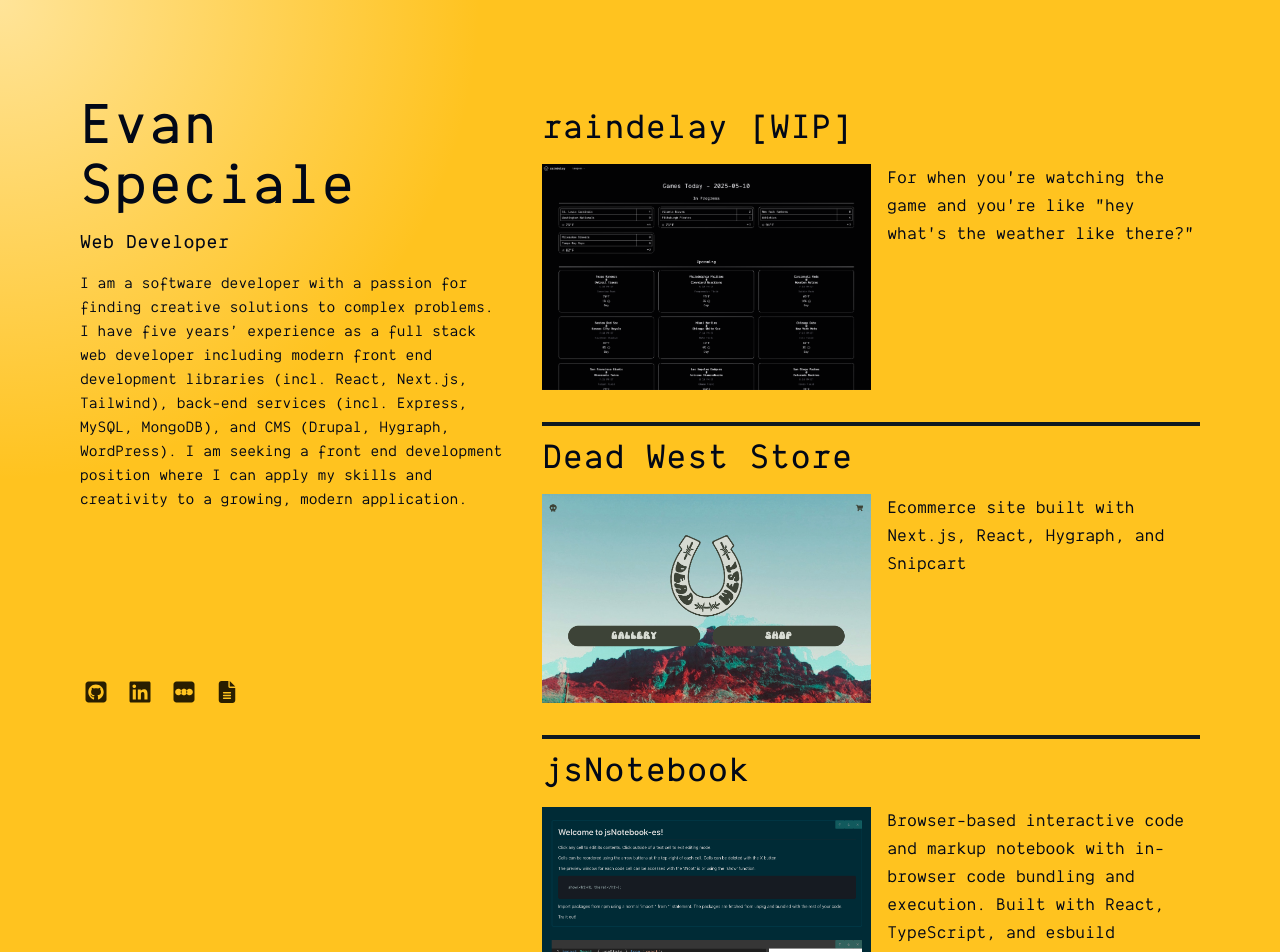
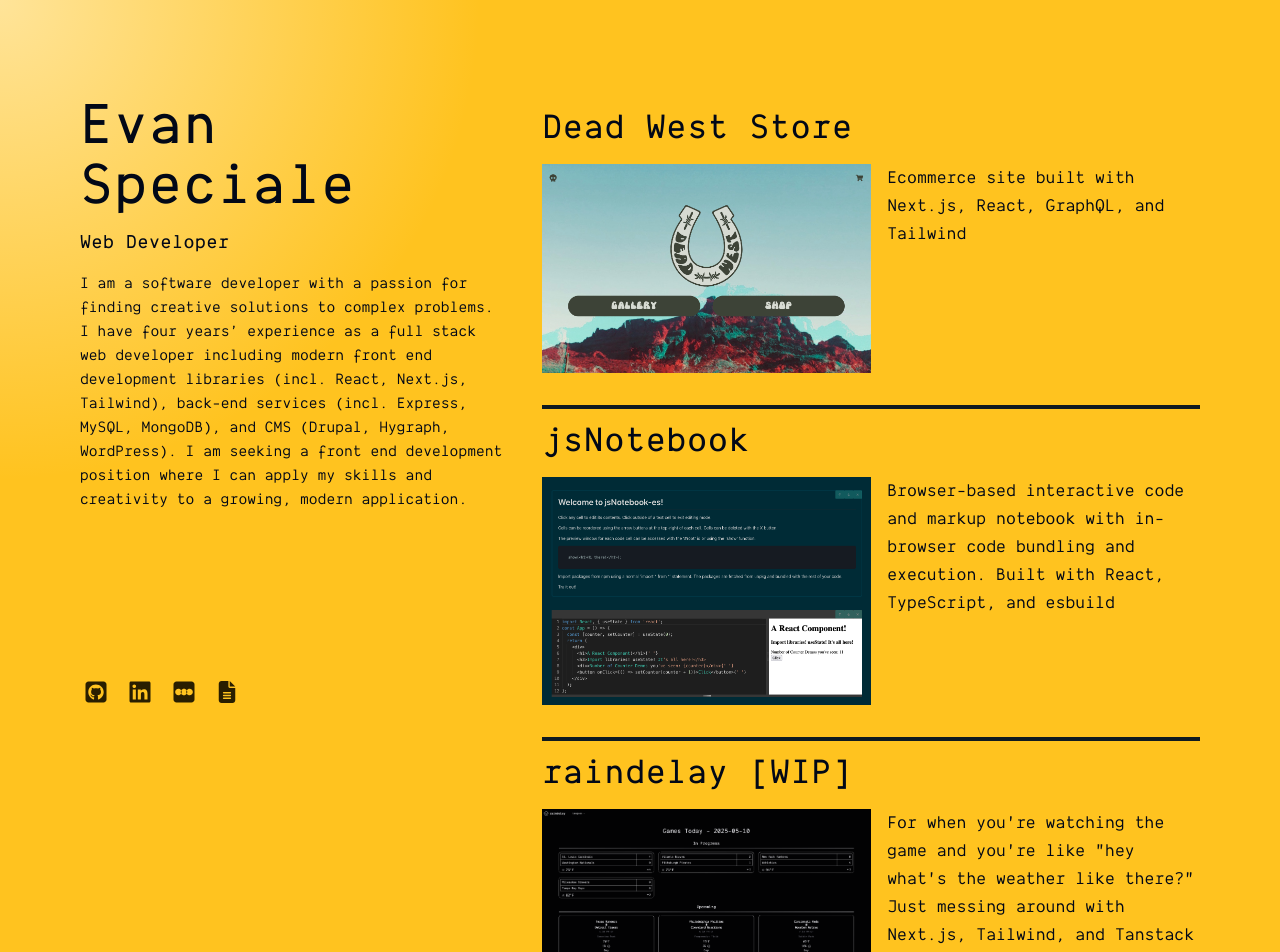
Before and after one commit to EvanSpeciale/evanspeciale, a Next.js app: page / in a window 1280 px wide. Shown: the top 952 px of the page. Built offline with nearby package versions, Linux system fonts and the light colour scheme.

Commit message:
update resume

```diff
--- a/src/app/page.tsx
+++ b/src/app/page.tsx
@@ -15,7 +15,7 @@
                 <h1 className="text-5xl font-bold tracking-wide sm:text-6xl font-bold">Evan Speciale</h1>
                 <h2 className="mt-3 text-lg tracking-wide sm:text-xl font-bold">Web Developer</h2>
                 <div className="mt-4 mr-4">
-                  I am a software developer with a passion for finding creative solutions to complex problems. I have five years’ experience as a full stack web developer including modern front end development libraries (incl. React, Next.js, Tailwind), back-end services (incl. Express, MySQL, MongoDB), and CMS (Drupal, Hygraph, WordPress). I am seeking a front end development position where I can apply my skills and creativity to a growing, modern application.
+                  I am a software developer with a passion for finding creative solutions to complex problems. I have four years’ experience as a full stack web developer including modern front end development libraries (incl. React, Next.js, Tailwind), back-end services (incl. Express, MySQL, MongoDB), and CMS (Drupal, Hygraph, WordPress). I am seeking a front end development position where I can apply my skills and creativity to a growing, modern application.
                 </div>
                 <nav className="nav hidden lg:block" aria-label='jump to section links'></nav>
               </div>
@@ -49,23 +49,12 @@
             <div className="pt-24 lg:w-3/5 lg:py-24">
               <ul className="flex flex-col">
                 <li className="pb-8 border-b-4 border-soil">
-                  <a href="https://raindelay.vercel.app/">
-                    <div >
-                      <h2 className="mt-3 text-3xl tracking-wide sm:text-4xl mb-4 font-bold">raindelay [WIP]</h2>
-                      <div className="flex gap-4">
-                        <Image src='/raindelay.png' width={1799} height={1239} alt='screenshot of raindelay app' className="w-1/2" />
-                        <div className="w-1/2 text-lg">For when you&apos;re watching the game and you&apos;re like &quot;hey what&apos;s the weather like there?&quot;</div>
-                      </div>
-                    </div>
-                  </a>
-                </li>
-                <li className="pb-8 border-b-4 border-soil">
                   <a href="https://deadwest.art/">
                     <div >
                       <h2 className="mt-3 text-3xl tracking-wide sm:text-4xl mb-4 font-bold">Dead West Store</h2>
                       <div className="flex gap-4">
                         <Image src='/deadwest-2.png' width={1275} height={809} alt='screenshot of Dead West Store site' className="w-1/2" />
-                        <div className="w-1/2 text-lg">Ecommerce site built with Next.js, React, Hygraph, and Snipcart</div>
+                        <div className="w-1/2 text-lg">Ecommerce site built with Next.js, React, GraphQL, and Tailwind</div>
                       </div>
                     </div>
                   </a>
@@ -77,6 +66,17 @@
                       <div className="flex gap-4">
                         <Image src='/jsnotebook-es.png' width={1255} height={870} alt='screenshot of Dead West Store site' className="w-1/2" />
                         <div className="w-1/2 text-lg">Browser-based interactive code and markup notebook with in-browser code bundling and execution. Built with React, TypeScript, and esbuild</div>
+                      </div>
+                    </div>
+                  </a>
+                </li>
+                <li className="pb-8 border-b-4 border-soil">
+                  <a href="https://raindelay.vercel.app/">
+                    <div >
+                      <h2 className="mt-3 text-3xl tracking-wide sm:text-4xl mb-4 font-bold">raindelay [WIP]</h2>
+                      <div className="flex gap-4">
+                        <Image src='/raindelay.png' width={1799} height={1239} alt='screenshot of raindelay app' className="w-1/2" />
+                        <div className="w-1/2 text-lg">For when you&apos;re watching the game and you&apos;re like &quot;hey what&apos;s the weather like there?&quot; Just messing around with Next.js, Tailwind, and Tanstack libraries</div>
                       </div>
                     </div>
                   </a>
```
Also changed, not shown: 1 other file (tests, documents, lock files or other folders).
